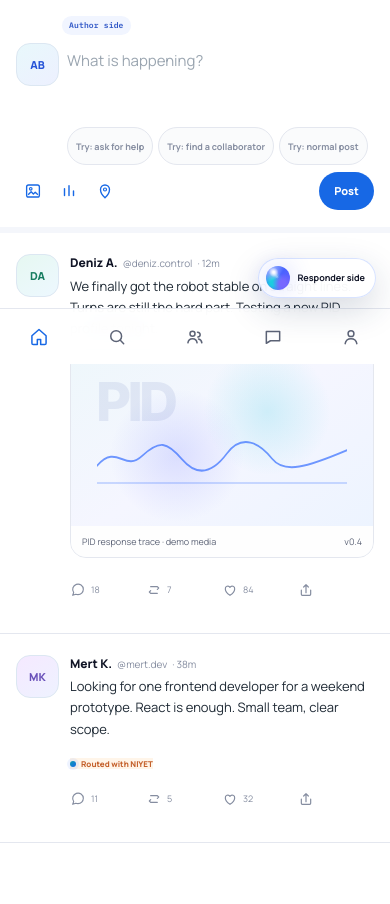
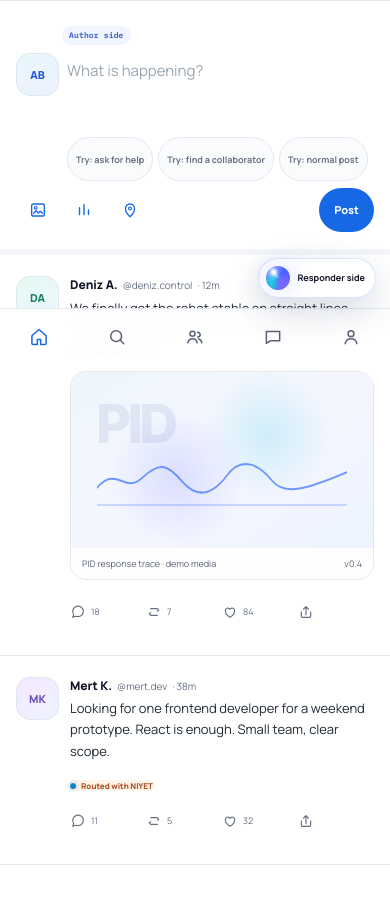
Before and after one commit to pablo228sos/niyet-nsosyal, a plain HTML site: page web/index.html in a window 390 px wide. Shown: the part 480-1384 px from the top of the page. Drawn offline with Linux system fonts and the light colour scheme; no server answers.

Commit message:
fix(web): harden localization and accessibility

```diff
--- a/web/app.js
+++ b/web/app.js
@@ -23,7 +23,7 @@ const copy = {
     viewExploreTitle: 'Explore', viewExploreText: 'Discover conversations by topic instead of follower count.', viewCommunitiesTitle: 'Communities', viewCommunitiesText: 'Small spaces for shared interests and recurring collaboration.', viewMessagesTitle: 'Messages', viewMessagesText: 'Direct conversations remain separate from NIYET routing.', viewProfileTitle: 'Profile', viewProfileText: 'Your public profile and interaction preferences.',
     demoLabel: 'demo', people: 'members', recent: 'recent', noMessages: 'No unread messages', profileBio: 'Building robotics and social AI prototypes.',
     evidenceTitle: 'Evidence check', evidenceWaiting: 'Not checked', showEvidence: 'Show evidence', hideEvidence: 'Hide evidence', evidenceUnavailable: 'Evidence check unavailable', evidenceNotRequired: 'No factual claim needs checking', askPerson: 'Ask a relevant person', askingPerson: 'Requesting human review', claimsLabel: 'Claim', sourceLabel: 'Open source', passageLabel: 'Evidence passage', distortionLabel: 'Distortion Lens', resolutionLabel: 'Resolution', noEvidence: 'No supporting source was found in the controlled corpus', claimSignal: 'Claim signal', evidenceSignal: 'Source passage', singleHop: 'Single-hop transformation shown from the current evidence item', lineageLabel: 'Evidence lineage', sourceCount: 'source URL', sourceCountPlural: 'source URLs', originCount: 'independent origin', originCountPlural: 'independent origins',
-    primaryNav: 'Primary navigation', languageLabel: 'Language', demoPrompts: 'Demo prompts', postTools: 'Post tools', media: 'Media', poll: 'Poll', location: 'Location', contextSidebar: 'Context sidebar', mobileNav: 'Mobile navigation', reply: 'Reply', repost: 'Repost', like: 'Like', share: 'Share', toggleRouting: 'Toggle NIYET routing', close: 'Close', notRun: 'not run',
+    primaryNav: 'Primary navigation', languageLabel: 'Language', demoPrompts: 'Demo prompts', postTools: 'Post tools', media: 'Media', poll: 'Poll', location: 'Location', contextSidebar: 'Context sidebar', mobileNav: 'Mobile navigation', reply: 'Reply', repost: 'Repost', like: 'Like', share: 'Share', toggleRouting: 'Toggle NIYET routing', close: 'Close', notRun: 'not run', skipToFeed: 'Skip to feed',
     now: 'now'
   },
   tr: {
@@ -47,7 +47,7 @@ const copy = {
     viewExploreTitle: 'Keşfet', viewExploreText: 'Takipçi sayısından bağımsız olarak konuya göre konuşmaları keşfet.', viewCommunitiesTitle: 'Topluluklar', viewCommunitiesText: 'Ortak ilgi alanları ve tekrar eden iş birlikleri için küçük alanlar.', viewMessagesTitle: 'Mesajlar', viewMessagesText: 'Doğrudan konuşmalar NIYET yönlendirmesinden ayrı kalır.', viewProfileTitle: 'Profil', viewProfileText: 'Herkese açık profilin ve etkileşim tercihlerin.',
     demoLabel: 'demo', people: 'üye', recent: 'yakın zamanda', noMessages: 'Okunmamış mesaj yok', profileBio: 'Robotik ve sosyal yapay zeka prototipleri geliştiriyorum.',
     evidenceTitle: 'Kanıt kontrolü', evidenceWaiting: 'Kontrol edilmedi', showEvidence: 'Kanıtı göster', hideEvidence: 'Kanıtı gizle', evidenceUnavailable: 'Kanıt kontrolü kullanılamıyor', evidenceNotRequired: 'Kontrol gerektiren olgusal iddia yok', askPerson: 'İlgili bir kişiye sor', askingPerson: 'İnsan incelemesi isteniyor', claimsLabel: 'İddia', sourceLabel: 'Kaynağı aç', passageLabel: 'Kanıt bölümü', distortionLabel: 'Bozulma Merceği', resolutionLabel: 'Çözüm', noEvidence: 'Kontrollü derlemde destekleyici kaynak bulunamadı', claimSignal: 'İddia sinyali', evidenceSignal: 'Kaynak bölümü', singleHop: 'Mevcut kanıt öğesinden tek adımlı dönüşüm gösteriliyor', lineageLabel: 'Kanıt soyu', sourceCount: 'kaynak adresi', sourceCountPlural: 'kaynak adresi', originCount: 'bağımsız köken', originCountPlural: 'bağımsız köken',
-    primaryNav: 'Ana gezinme', languageLabel: 'Dil', demoPrompts: 'Demo örnekleri', postTools: 'Gönderi araçları', media: 'Medya', poll: 'Anket', location: 'Konum', contextSidebar: 'Bağlam kenar çubuğu', mobileNav: 'Mobil gezinme', reply: 'Yanıtla', repost: 'Yeniden gönder', like: 'Beğen', share: 'Paylaş', toggleRouting: 'NIYET yönlendirmesini aç veya kapat', close: 'Kapat', notRun: 'çalıştırılmadı',
+    primaryNav: 'Ana gezinme', languageLabel: 'Dil', demoPrompts: 'Demo örnekleri', postTools: 'Gönderi araçları', media: 'Medya', poll: 'Anket', location: 'Konum', contextSidebar: 'Bağlam kenar çubuğu', mobileNav: 'Mobil gezinme', reply: 'Yanıtla', repost: 'Yeniden gönder', like: 'Beğen', share: 'Paylaş', toggleRouting: 'NIYET yönlendirmesini aç veya kapat', close: 'Kapat', notRun: 'çalıştırılmadı', skipToFeed: 'Akışa geç',
     now: 'şimdi'
   }
 };
--- a/web/index.html
+++ b/web/index.html
@@ -9,8 +9,8 @@
   <link rel="preconnect" href="https://fonts.googleapis.com">
   <link rel="preconnect" href="https://fonts.gstatic.com" crossorigin>
   <link href="https://fonts.googleapis.com/css2?family=IBM+Plex+Mono:wght@500;600&amp;family=Manrope:wght@400;500;600;700;800&amp;display=swap" rel="stylesheet">
-  <link rel="stylesheet" href="/styles.css?v=ui-polish-1">
-  <link rel="stylesheet" href="/live.css?v=ui-polish-1">
+  <link rel="stylesheet" href="/styles.css?v=ui-polish-3">
+  <link rel="stylesheet" href="/live.css?v=ui-polish-3">
 </head>
 <body>
   <svg class="sr-only" aria-hidden="true">
@@ -28,6 +28,7 @@
     <symbol id="i-share" viewBox="0 0 24 24"><path d="M12 16V4m0 0L8.5 7.5M12 4l3.5 3.5M5 12v6.5A1.5 1.5 0 0 0 6.5 20h11a1.5 1.5 0 0 0 1.5-1.5V12" fill="none" stroke="currentColor" stroke-width="1.8" stroke-linecap="round" stroke-linejoin="round"/></symbol>
     <symbol id="i-close" viewBox="0 0 24 24"><path d="m7 7 10 10M17 7 7 17" fill="none" stroke="currentColor" stroke-width="1.8" stroke-linecap="round"/></symbol>
   </svg>
+  <a class="skip-link" href="#feedTop" data-i18n="skipToFeed">Skip to feed</a>
 
   <header class="product-nav">
     <a class="product-wordmark" href="/" aria-label="DRSK home">
@@ -179,10 +180,10 @@
                 <div class="media-caption"><span data-i18n="demoMedia">PID response trace · demo media</span><span>v0.4</span></div>
               </div>
               <div class="post-actions">
-                <button class="post-action" type="button"><svg><use href="#i-reply"></use></svg><span>18</span></button>
-                <button class="post-action" type="button"><svg><use href="#i-repeat"></use></svg><span>7</span></button>
-                <button class="post-action" type="button"><svg><use href="#i-heart"></use></svg><span>84</span></button>
-                <button class="post-action" type="button"><svg><use href="#i-share"></use></svg></button>
+                <button class="post-action" type="button" aria-label="Reply" data-i18n-aria="reply"><svg aria-hidden="true"><use href="#i-reply"></use></svg><span>18</span></button>
+                <button class="post-action" type="button" aria-label="Repost" data-i18n-aria="repost"><svg aria-hidden="true"><use href="#i-repeat"></use></svg><span>7</span></button>
+                <button class="post-action" type="button" aria-label="Like" data-i18n-aria="like"><svg aria-hidden="true"><use href="#i-heart"></use></svg><span>84</span></button>
+                <button class="post-action" type="button" aria-label="Share" data-i18n-aria="share"><svg aria-hidden="true"><use href="#i-share"></use></svg></button>
               </div>
             </div>
           </div>
@@ -196,10 +197,10 @@
               <p class="post-copy" data-i18n="post2Copy">Looking for one frontend developer for a weekend prototype. React is enough. Small team, clear scope.</p>
               <div class="niyet-tag"><span class="niyet-dot"></span><span data-i18n="routed">Routed with NIYET</span></div>
               <div class="post-actions">
-                <button class="post-action" type="button"><svg><use href="#i-reply"></use></svg><span>11</span></button>
-                <button class="post-action" type="button"><svg><use href="#i-repeat"></use></svg><span>5</span></button>
-                <button class="post-action" type="button"><svg><use href="#i-heart"></use></svg><span>32</span></button>
-                <button class="post-action" type="button"><svg><use href="#i-share"></use></svg></button>
+                <button class="post-action" type="button" aria-label="Reply" data-i18n-aria="reply"><svg aria-hidden="true"><use href="#i-reply"></use></svg><span>11</span></button>
+                <button class="post-action" type="button" aria-label="Repost" data-i18n-aria="repost"><svg aria-hidden="true"><use href="#i-repeat"></use></svg><span>5</span></button>
+                <button class="post-action" type="button" aria-label="Like" data-i18n-aria="like"><svg aria-hidden="true"><use href="#i-heart"></use></svg><span>32</span></button>
+                <button class="post-action" type="button" aria-label="Share" data-i18n-aria="share"><svg aria-hidden="true"><use href="#i-share"></use></svg></button>
               </div>
             </div>
           </div>
@@ -278,6 +279,6 @@
   </div>
 
   <div class="toast" id="toast" role="status" aria-live="polite"><span class="toast-check">✓</span><span id="toastText">Done</span></div>
-  <script src="/app.js?v=ui-polish-2" defer></script>
+  <script src="/app.js?v=ui-polish-3" defer></script>
 </body>
 </html>
--- a/web/styles.css
+++ b/web/styles.css
@@ -760,7 +760,7 @@ svg { display: block; }
   --color-bg-subtle: #f8f9fc;
   --color-text-primary: #111526;
   --color-text-secondary: #5c6376;
-  --color-text-tertiary: #858da0;
+  --color-text-tertiary: #687184;
   --color-border-subtle: #e4e7ef;
   --color-border-strong: #cfd5e2;
   --color-drsk-accent: #5b4ee8;
@@ -768,7 +768,7 @@ svg { display: block; }
   --color-sourcechain-accent: #1768e5;
   --color-sourcechain-cyan: #0f9eb3;
   --color-sourcechain-soft: #edf6ff;
-  --color-niyet-accent: #c4602b;
+  --color-niyet-accent: #ad4e24;
   --color-niyet-gold: #ae7615;
   --color-niyet-soft: #fff5e9;
   --color-status-support: #087b61;
@@ -803,6 +803,8 @@ svg { display: block; }
 
 html { scroll-padding-top: 88px; }
 body { background: var(--color-bg-canvas); font-family: var(--font-sans); color: var(--color-text-primary); }
+.skip-link { position: fixed; top: 8px; left: 8px; z-index: 100; padding: 10px 13px; border-radius: 10px; color: #fff; background: var(--color-text-primary); text-decoration: none; font-size: 12px; font-weight: 750; transform: translateY(-150%); }
+.skip-link:focus { transform: translateY(0); }
 button, a, input, textarea { transition: color var(--motion-fast) ease, background-color var(--motion-fast) ease, border-color var(--motion-fast) ease, box-shadow var(--motion-base) ease, transform var(--motion-fast) ease, opacity var(--motion-fast) ease; }
 button:focus-visible, a:focus-visible, textarea:focus-visible, input:focus-visible, summary:focus-visible {
   outline: 3px solid rgba(23, 104, 229, .28);
@@ -839,7 +841,8 @@ button:focus-visible, a:focus-visible, textarea:focus-visible, input:focus-visib
 .product-links a:hover, .product-links button:hover, .product-links a.active { color: var(--color-text-primary); background: #fff; box-shadow: 0 1px 5px rgba(20, 28, 50, .08); }
 .nav-actions { justify-self: end; display: flex; align-items: center; gap: 10px; }
 .prototype-mark { color: var(--color-text-tertiary); font-family: var(--font-mono); font-size: 8px; text-transform: uppercase; letter-spacing: .06em; }
-.product-nav .lang-switch { flex: 0 0 78px; }
+.product-nav .lang-switch { flex: 0 0 96px; width: 96px; }
+.product-nav .lang-switch button { min-height: 44px; }
 
 .app-shell { width: min(1180px, 100%); grid-template-columns: 72px minmax(0, 700px) minmax(300px, 340px); margin: 14px auto 0; min-height: calc(100vh - 94px); gap: 0; }
 .left-rail { top: 96px; height: calc(100vh - 108px); padding: 14px 9px; border: 1px solid var(--color-border-subtle); border-right: 0; border-radius: 20px 0 0 20px; background: rgba(255,255,255,.88); }
@@ -904,6 +907,7 @@ button:focus-visible, a:focus-visible, textarea:focus-visible, input:focus-visib
   .feed-hero { padding: 28px 18px 23px; gap: 20px; }.hero-copy h1 { font-size: 27px; }.hero-copy p { font-size: 11px; }.system-bridge { grid-template-columns: 1fr auto 1fr; gap: 5px; }.bridge-line { width: 32px; }.system-node { padding: 9px; }.system-node strong { font-size: 9px; }
   .composer, .post-card { padding-left: 16px; padding-right: 16px; }.composer-grid { grid-template-columns: 40px minmax(0,1fr); }.intent-row { overflow-x: auto; flex-wrap: nowrap; padding-bottom: 3px; }.intent-choice { flex: 0 0 auto; }.intent-actions { align-items: flex-start; gap: 9px; }.intent-buttons { width: 100%; }.intent-buttons button { flex: 1; }
   .distortion-lens { grid-template-columns: 1fr; }.lens-transform { min-height: 44px; }.lens-transform::before { transform: rotate(90deg); }.lens-scope { grid-column: 1; }.evidence-item-head { align-items: flex-start; }.evidence-relation { flex: 0 0 auto; }
+  .demo-chip, .intent-choice, .soft-btn, .ai-btn, .post-btn, .icon-btn, .feed-tab { min-height: 44px; }.icon-btn { min-width: 44px; }
   .mobile-nav { background: rgba(255,255,255,.94); backdrop-filter: blur(16px); border-color: var(--color-border-subtle); }.mobile-nav button { min-width: 44px; min-height: 44px; }
 }
 @media (max-width: 390px) {
```
Also changed, not shown: web/lab.html (+3 -3 lines).
